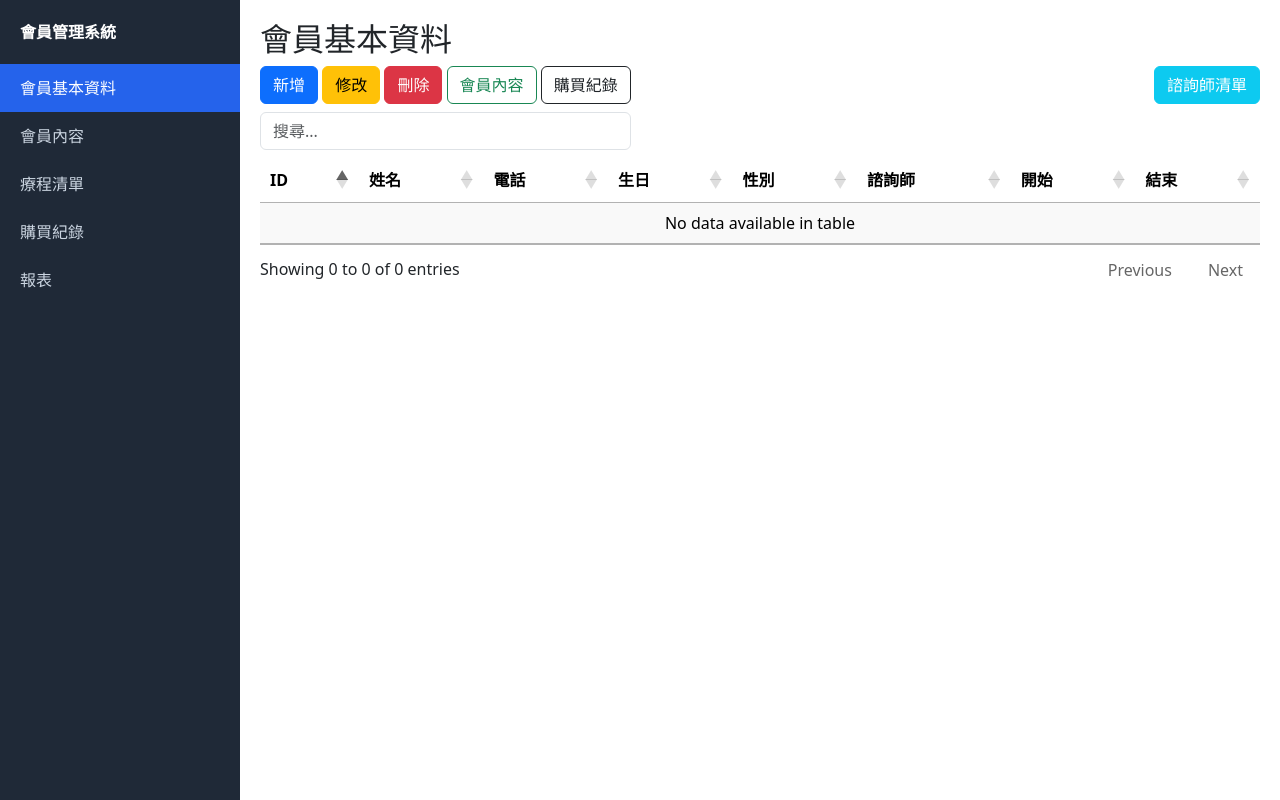
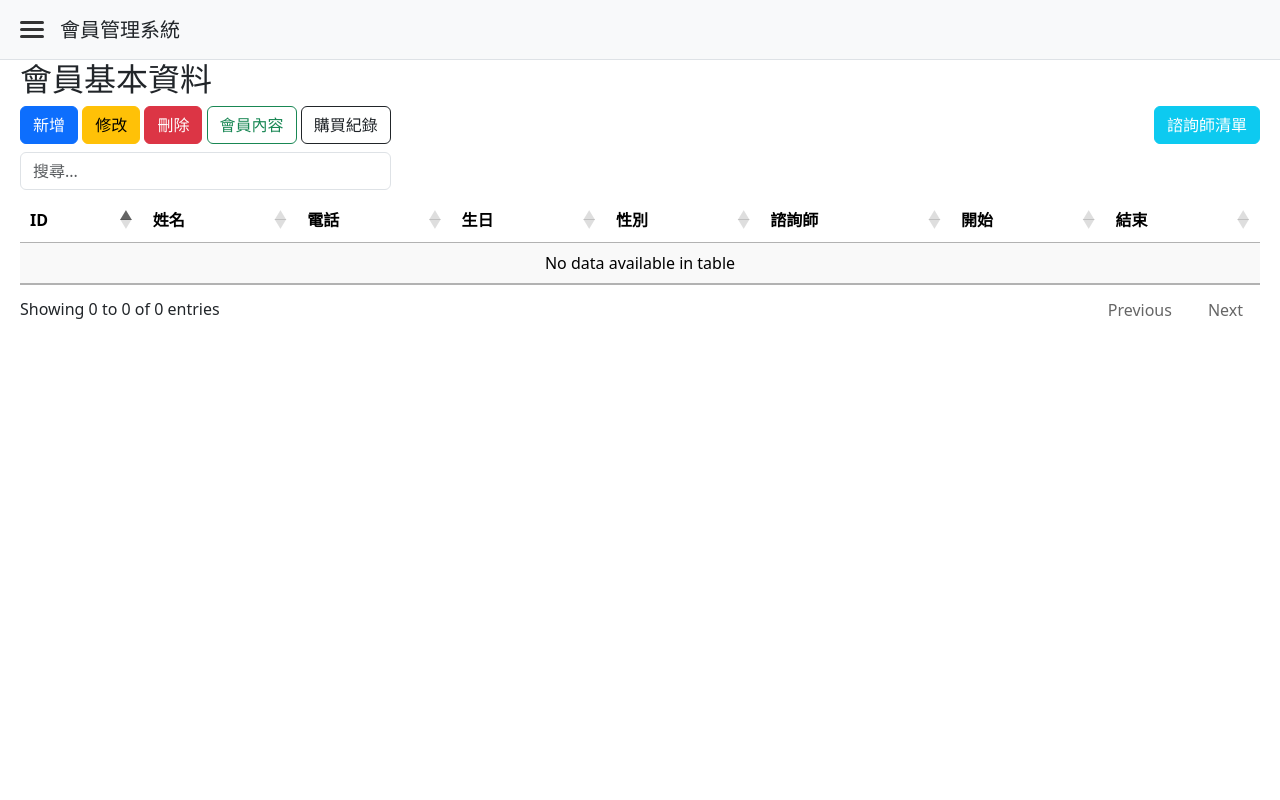
Before and after one commit to chrischen1008/member_clinic, a Flask app: page /members in a window 1280 px wide. Run offline with Flask 3, Linux system fonts and the light colour scheme; data that the repository does not hold is empty; some libraries are stand-ins or nearby versions.

Commit message:
導覽列加入漢堡按鈕 收折功能

```diff
--- a/templates/layout.html
+++ b/templates/layout.html
@@ -5,21 +5,25 @@
 <meta charset="UTF-8">
 <title>{% block title %}會員管理系統{% endblock %}</title>
 
-<!-- Bootstrap 5 CSS -->
 <link href="https://cdn.jsdelivr.net/npm/bootstrap@5.3.3/dist/css/bootstrap.min.css" rel="stylesheet">
 
-<!-- DataTables CSS (新增) -->
 <link rel="stylesheet" href="https://cdn.datatables.net/1.13.8/css/jquery.dataTables.min.css">
 
 <style>
 body { margin: 0; }
 
+/* 側邊欄基礎樣式 (預設為隱藏/收折狀態，增加平滑動畫) */
 .sidebar {
-    width: 240px;
+    width: 0; /* 預設寬度為 0，隱藏起來 */
     height: 100vh;
     position: fixed;
+    top: 0;
+    left: 0;
     background: #1f2937;
-    padding-top: 20px;
+    padding-top: 60px; /* 預留頂部空間給漢堡按鈕 */
+    transition: all 0.3s ease; /* 讓展開收折過程有滑動動畫 */
+    z-index: 1000;
+    overflow-x: hidden; /* 防止內容在寬度為 0 時溢出 */
 }
 
 .sidebar a {
@@ -27,6 +31,7 @@ body { margin: 0; }
     color: #cbd5e1;
     padding: 12px 20px;
     text-decoration: none;
+    white-space: nowrap; /* 防止文字斷行 */
 }
 
 .sidebar a:hover {
@@ -34,46 +39,121 @@ body { margin: 0; }
     color: #fff;
 }
 
-/* ⭐ active 高亮 */
+/* active 高亮 */
 .sidebar a.active {
     background: #2563eb;
     color: white;
 }
 
+/* 主要內容區基礎樣式 */
 .content {
-    margin-left: 240px;
+    margin-left: 0; /* 預設沒有邊距 */
     padding: 20px;
+    transition: all 0.3s ease; /* 跟側邊欄同步變更 */
+    padding-top: 60px; /* 預留頂部空間給漢堡按鈕 */
 }
 
-.title {
-    color: white;
+/* 頂部導覽列 (用來放漢堡按鈕) */
+.top-nav {
+    height: 60px;
+    background-color: #f8f9fa;
+    display: flex;
+    align-items: center;
     padding: 0 20px;
-    margin-bottom: 20px;
-    font-weight: bold;
+    position: fixed;
+    top: 0;
+    left: 0;
+    width: 100%;
+    z-index: 1001; /* 確保在側邊欄上面 */
+    border-bottom: 1px solid #dee2e6;
 }
+
+/* 漢堡選單按鈕基礎樣式 (純 CSS 畫出三條橫線) */
+.toggle-btn {
+    background: none;
+    border: none;
+    cursor: pointer;
+    padding: 0;          /* 清除內邊距防止推擠 */
+    display: flex;
+    flex-direction: column;
+    justify-content: space-between;
+    width: 24px;         /* 固定寬度 */
+    height: 18px;        /* 固定高度 */
+    z-index: 1002;
+    position: relative;  /* 讓子元素可以用絕對定位精準重疊 */
+}
+
+.toggle-btn span {
+    display: block;
+    height: 3px;
+    width: 100%;
+    background-color: #333;
+    border-radius: 2px;
+    transition: all 0.3s ease;
+    transform-origin: center; /* ⭐ 改為正中央旋轉，解決左邊被遮住的問題 */
+    position: absolute;       /* 改用絕對定位，讓轉成 X 時能完美交疊 */
+}
+/* 預設三條線的位置 (用絕對定位排好) */
+.toggle-btn span:nth-child(1) { top: 0; }
+.toggle-btn span:nth-child(2) { top: 7px; }
+.toggle-btn span:nth-child(3) { top: 14px; }
+/* ================= ⭐ 側邊欄展開後的樣式控制 ================= */
+/* 當 body 被加上 .sidebar-open 類別時 */
+body.sidebar-open .sidebar {
+    width: 240px; /* 側邊欄展開為 240px */
+}
+
+body.sidebar-open .content {
+    margin-left: 240px; /* 內容區向右遞補 */
+}
+
+/* ================= ⭐ 漢堡選單變成叉叉的 CSS ================= */
+/* 第一條線：移到中間並順時針轉 45 度 */
+.toggle-btn.active span:nth-child(1) {
+    top: 7px;
+    transform: rotate(45deg);
+}
+
+/* 第二條線：原地縮小並隱藏 */
+.toggle-btn.active span:nth-child(2) {
+    width: 0%;
+    opacity: 0;
+}
+
+/* 第三條線：移到中間並逆時針轉 45 度 */
+.toggle-btn.active span:nth-child(3) {
+    top: 7px;
+    transform: rotate(-45deg);
+}
+
 </style>
 
 </head>
 
 <body>
 
-<div class="sidebar">
-    <div class="title">會員管理系統</div>
+<div class="top-nav">
+    <button class="toggle-btn" id="sidebarToggle">
+        <span></span>
+        <span></span>
+        <span></span>
+    </button>
+    <h5 class="ms-3 mb-0">會員管理系統</h5>
+</div>
 
+<div class="sidebar" id="mySidebar">
     <a href="/members" class="{% if active == 'members' %}active{% endif %}">
         會員基本資料
     </a>
-    <a href="/member_rights" class="{% if active == 'course_list' %}active{% endif %}">
+    <a href="/member_rights" class="{% if active == 'member_rights' %}active{% endif %}">
         會員內容
     </a>
     <a href="/course_list" class="{% if active == 'course_list' %}active{% endif %}">
         療程清單
     </a>
-
     <a href="/orders" class="{% if active == 'orders' %}active{% endif %}">
         購買紀錄
     </a>
-
     <a href="/reports" class="{% if active == 'reports' %}active{% endif %}">
         報表
     </a>
@@ -83,17 +163,25 @@ body { margin: 0; }
     {% block content %}{% endblock %}
 </div>
 
-<!-- ================= 載入 JS 函式庫 (注意順序不可調換) ================= -->
-<!-- 1. jQuery 必須在最前面 -->
 <script src="https://code.jquery.com/jquery-3.7.1.min.js"></script>
 
-<!-- 2. Bootstrap 5 JS Bundle -->
 <script src="https://cdn.jsdelivr.net/npm/bootstrap@5.3.3/dist/js/bootstrap.bundle.min.js"></script>
 
-<!-- 3. DataTables JS -->
 <script src="https://cdn.datatables.net/1.13.8/js/jquery.dataTables.min.js"></script>
 
-<!-- 4. 給子網頁放 jQuery 程式碼的專用區塊 -->
+<script>
+$(document).ready(function() {
+    // 點擊漢堡按鈕時
+    $('#sidebarToggle').on('click', function() {
+        // 1. 切換按鈕本身的 .active 類別 (觸發叉叉動畫)
+        $(this).toggleClass('active');
+
+        // 2. 切換 body 的 .sidebar-open 類別 (觸發側邊欄展開收折)
+        $('body').toggleClass('sidebar-open');
+    });
+});
+</script>
+
 {% block scripts %}{% endblock %}
 
 </body>
```
